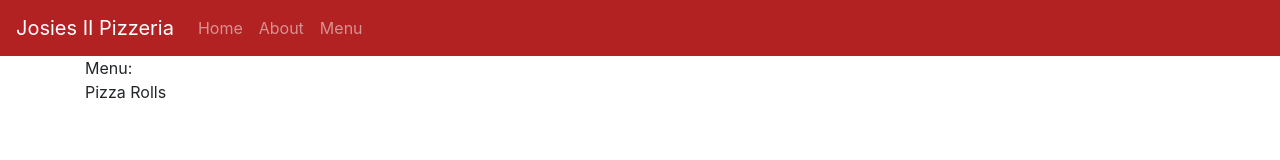
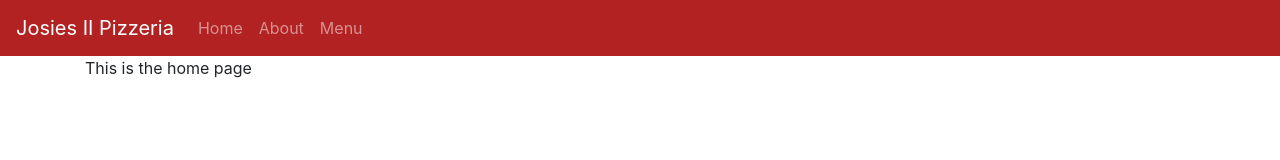
Before and after one commit to holdenmperkins/holdenmperkins.github.io, a plain HTML site: page index.html in a window 1280 px wide. Drawn offline with nearby package versions, Linux system fonts and the light colour scheme; no server answers.

Commit message:
update home page

```diff
--- a/index.html
+++ b/index.html
@@ -28,10 +28,7 @@
     <div class = "container">
         <div class="row">
             <div class="col-12">
-                Menu:
-            </div>
-            <div class="col-12">
-                Pizza Rolls
+                This is the home page
             </div>
         </div>
     </div>
```
